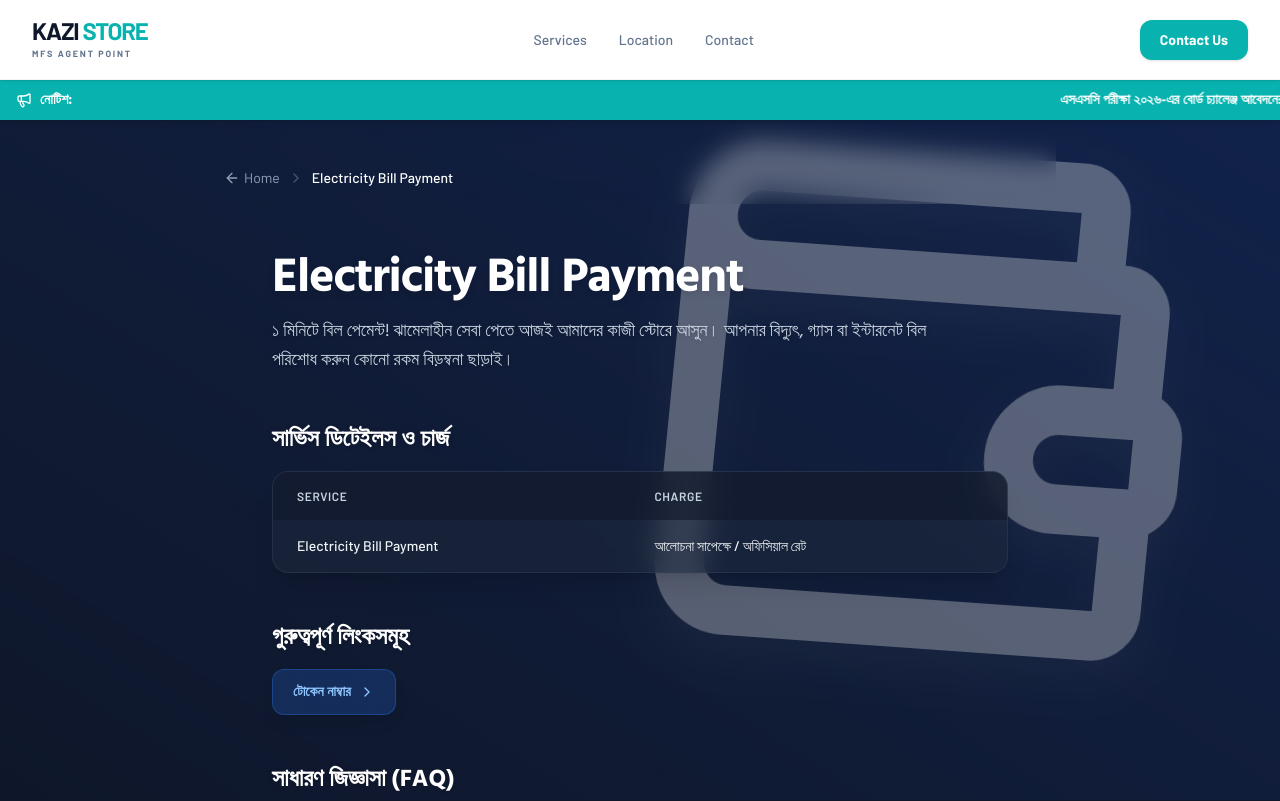
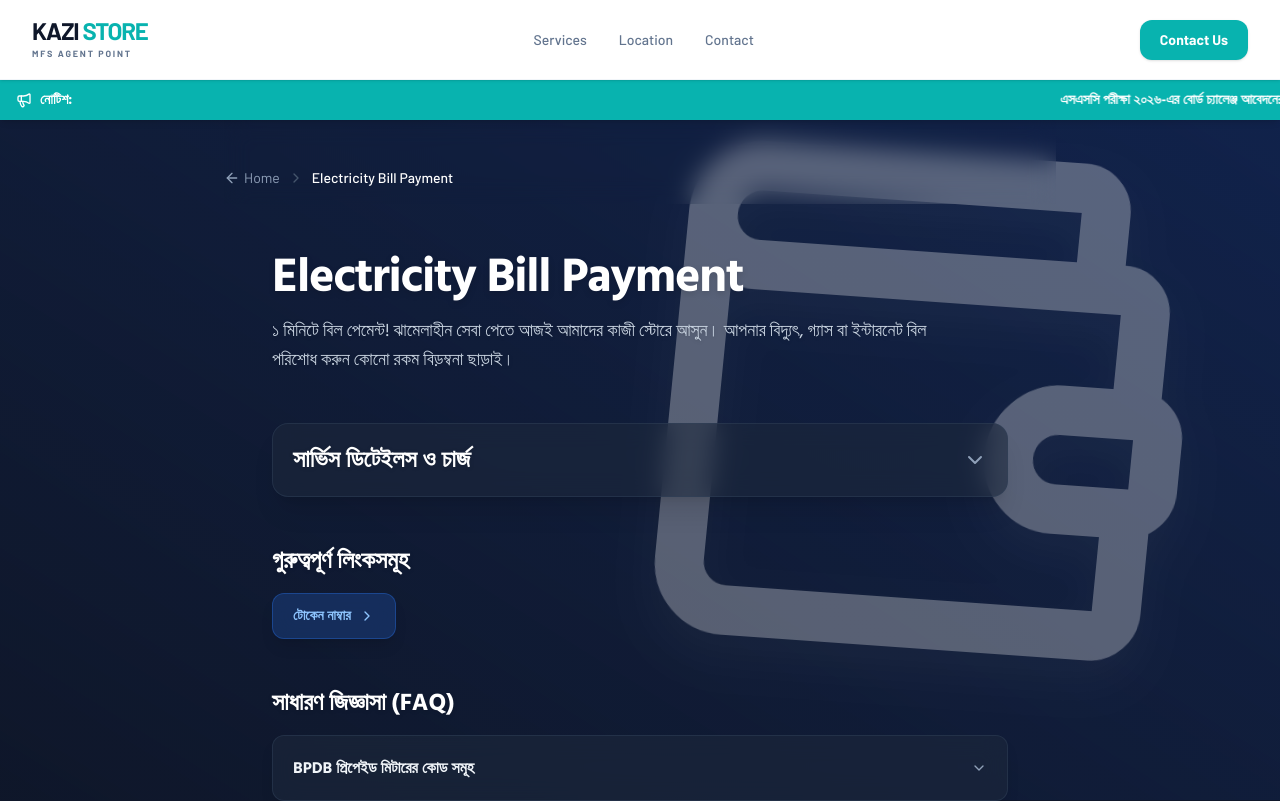
Before and after one commit to kazistoremfs-cmd/kazistore.mfs, a React (Vite) app: page /service/bill-electricity in a window 1280 px wide. Shown: the top 801 px of the page. Built offline with nearby package versions, Linux system fonts and the light colour scheme.

Commit message:
feat: add toggle for service charge details
Introduced a state-managed toggle for the service charge details section in ServiceDetail to improve layout management and user experience on smaller screens.

```diff
--- a/src/components/ServiceDetail.tsx
+++ b/src/components/ServiceDetail.tsx
@@ -10,6 +10,7 @@ export default function ServiceDetail() {
   const service = servicesData.find(s => s.id === id);
   const [openFaq, setOpenFaq] = useState<number | null>(null);
   const [openCorner, setOpenCorner] = useState<number | null>(null);
+  const [openChargeDetails, setOpenChargeDetails] = useState<boolean>(false);
 
   useEffect(() => {
     window.scrollTo(0, 0);
@@ -152,32 +153,48 @@ export default function ServiceDetail() {
               </div>
             </div>
           ) : (
-            <div>
-              <h2 className="text-lg md:text-2xl font-bold font-bn text-white mb-3 md:mb-4 drop-shadow">সার্ভিস ডিটেইলস ও চার্জ</h2>
-              <div className="overflow-x-auto rounded-xl md:rounded-2xl border border-slate-700/50 bg-slate-800/60 backdrop-blur-md shadow-xl">
-                <table className="w-full text-left font-en min-w-[300px]">
-                  <thead className="bg-slate-900/60 text-slate-300 text-[10px] md:text-xs uppercase tracking-wider">
+            <div className="border border-slate-700/50 rounded-xl md:rounded-2xl bg-slate-800/60 backdrop-blur-md shadow-xl overflow-hidden">
+              <button
+                onClick={() => setOpenChargeDetails(!openChargeDetails)}
+                className="w-full flex items-center justify-between p-4 md:p-5 hover:bg-slate-700/30 transition-colors"
+              >
+                <h2 className="text-lg md:text-2xl font-bold font-bn text-white drop-shadow">সার্ভিস ডিটেইলস ও চার্জ</h2>
+                <ChevronDown className={`w-5 h-5 md:w-6 md:h-6 text-slate-400 transition-transform duration-300 ${openChargeDetails ? 'rotate-180' : ''}`} />
+              </button>
+
+              <AnimatePresence>
+                {openChargeDetails && (
+                  <motion.div
+                    initial={{ height: 0, opacity: 0 }}
+                    animate={{ height: 'auto', opacity: 1 }}
+                    exit={{ height: 0, opacity: 0 }}
+                    transition={{ duration: 0.3 }}
+                  >
+                    <div className="p-4 md:p-5 pt-0 border-t border-slate-700/50">
+                      <div className="bg-blue-900/20 border border-blue-500/20 rounded-xl mt-4 overflow-hidden">
+                        <table className="w-full text-left font-bn">
+                          <thead className="bg-blue-900/40 text-blue-300 text-[15px] md:text-base">
                             <tr>
-                      {Object.keys(service.details[0]).map((key) => (
-                        <th key={key} className="px-4 md:px-6 py-3 md:py-4 font-semibold whitespace-nowrap">
-                          {key.replace(/([A-Z])/g, ' $1').trim()}
-                        </th>
-                      ))}
+                              <th className="px-4 py-3 font-semibold border-b border-blue-500/20">এজেন্টের ধরন</th>
+                              <th className="px-4 py-3 font-semibold border-b border-blue-500/20">ক্যাশ আউট চার্জ</th>
                             </tr>
                           </thead>
-                  <tbody className="divide-y divide-slate-700/50">
-                    {service.details.map((detail, idx) => (
-                      <tr key={idx} className="hover:bg-slate-700/40 transition-colors text-xs md:text-sm">
-                        {Object.values(detail).map((val, i) => (
-                          <td key={i} className="px-4 md:px-6 py-3 md:py-4 text-slate-100 font-medium">
-                            {val as React.ReactNode}
-                          </td>
-                        ))}
+                          <tbody className="text-slate-200 text-[15px] md:text-base divide-y divide-blue-500/10">
+                            <tr className="hover:bg-blue-900/30 transition-colors">
+                              <td className="px-4 py-3">প্রিয় এজেন্ট</td>
+                              <td className="px-4 py-3">১৪ টাকা (প্রতি হাজারে)</td>
                             </tr>
-                    ))}
+                            <tr className="hover:bg-blue-900/30 transition-colors">
+                              <td className="px-4 py-3">সাধারন এজেন্ট</td>
+                              <td className="px-4 py-3">১৮.৫ টাকা</td>
+                            </tr>
                           </tbody>
                         </table>
                       </div>
+                    </div>
+                  </motion.div>
+                )}
+              </AnimatePresence>
             </div>
           )}
 
```
Lines whose indentation alone changed are shown as unchanged.
